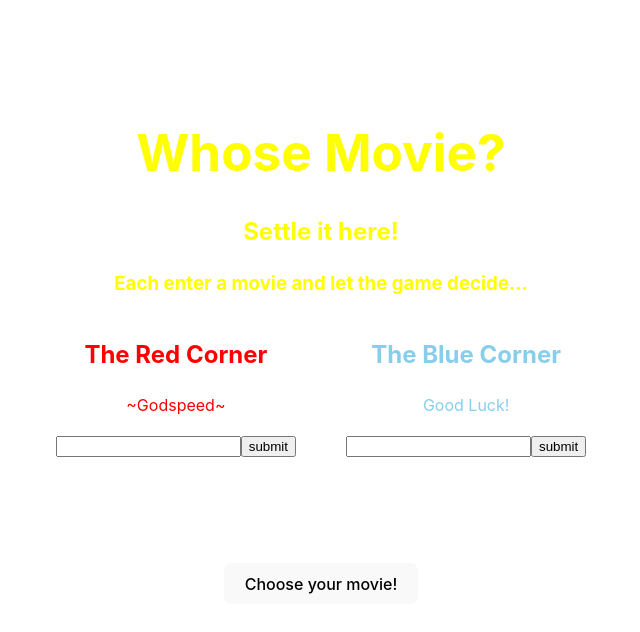
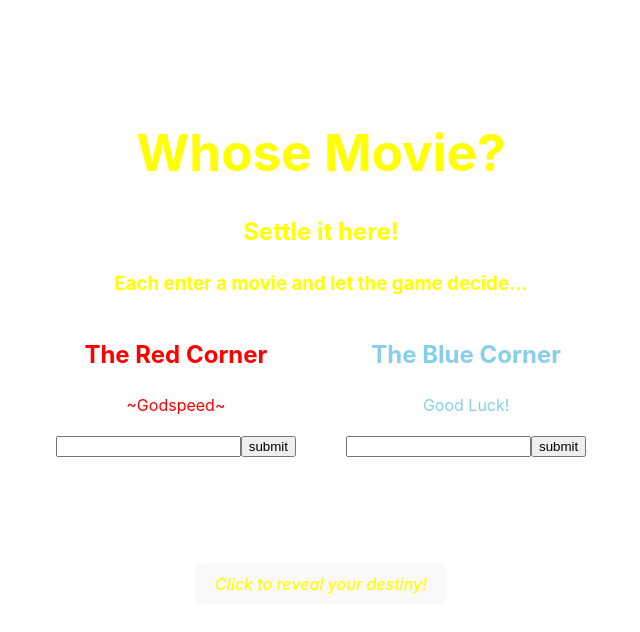
Before and after one commit to michaelg85/320SBA, a React (Vite) app: page / in a window 1280 px wide. Shown: the top 632 px of the page, without its empty margins (319-959 px from the left). Built offline with nearby package versions, Linux system fonts and the light colour scheme; no server answers.

Commit message:
added more css

```diff
--- a/src/components/BlueMovieDisplay.jsx
+++ b/src/components/BlueMovieDisplay.jsx
@@ -2,7 +2,7 @@ export default function BlueMovieDisplay({ blueMovie }) {
   // Function to return loaded JSX
   const loaded = () => {
     return (
-      <div>
+      <div style={{ color: "skyblue" }}>
         <h1>{blueMovie.Title}</h1>
         <h2>{blueMovie.Genre}</h2>
         <img src={blueMovie.Poster} alt={blueMovie.Title} />
--- a/src/components/RandomChoice/RandomChoice.jsx
+++ b/src/components/RandomChoice/RandomChoice.jsx
@@ -15,12 +15,31 @@ const RandomChoice = () => {
   };
 
   return (
-    <div>
+    <div style={{ color: "yellow", fontStyle: "italic" }}>
       {/* <h1>Random Choice Selector</h1> */}
-      <button onClick={selectRandomChoice}>Choose your movie!</button>
-      {selectedChoice && <h2>The Champion! {RandomChoice}</h2>}
+      <button onClick={selectRandomChoice} style={{ color: "yellow", fontStyle: "italic" }}>Click to reveal your destiny!</button>
+      {selectedChoice && <h1>The Winner is {RandomChoice}</h1>}
     </div>
   );
 };
 
 export default RandomChoice;
+
+
+
+
+// // Alternative return statement
+// return (
+//   <div>
+//     {/* <h1>Random Choice Selector</h1> */}
+//     <button onClick={selectRandomChoice}>Choose your movie!</button>
+//     {selectedChoice && (
+//       <div>
+//         <h2>The Champion!</h2>
+//         {/* Render the selected choice as a component */}
+//         {selectedChoice && <selectedChoice />}
+//       </div>
+//     )}
+//   </div>
+// );
+// };
--- a/src/components/RedMovieDisplay.jsx
+++ b/src/components/RedMovieDisplay.jsx
@@ -2,7 +2,7 @@ export default function RedMovieDisplay({ redMovie }) {
   // Function to return loaded JSX
   const loaded = () => {
     return (
-      <div>
+      <div style={{ color: "red" }}>
         <h1>{redMovie.Title}</h1>
         <h2>{redMovie.Genre}</h2>
         <img src={redMovie.Poster} alt={redMovie.Title} />
```
